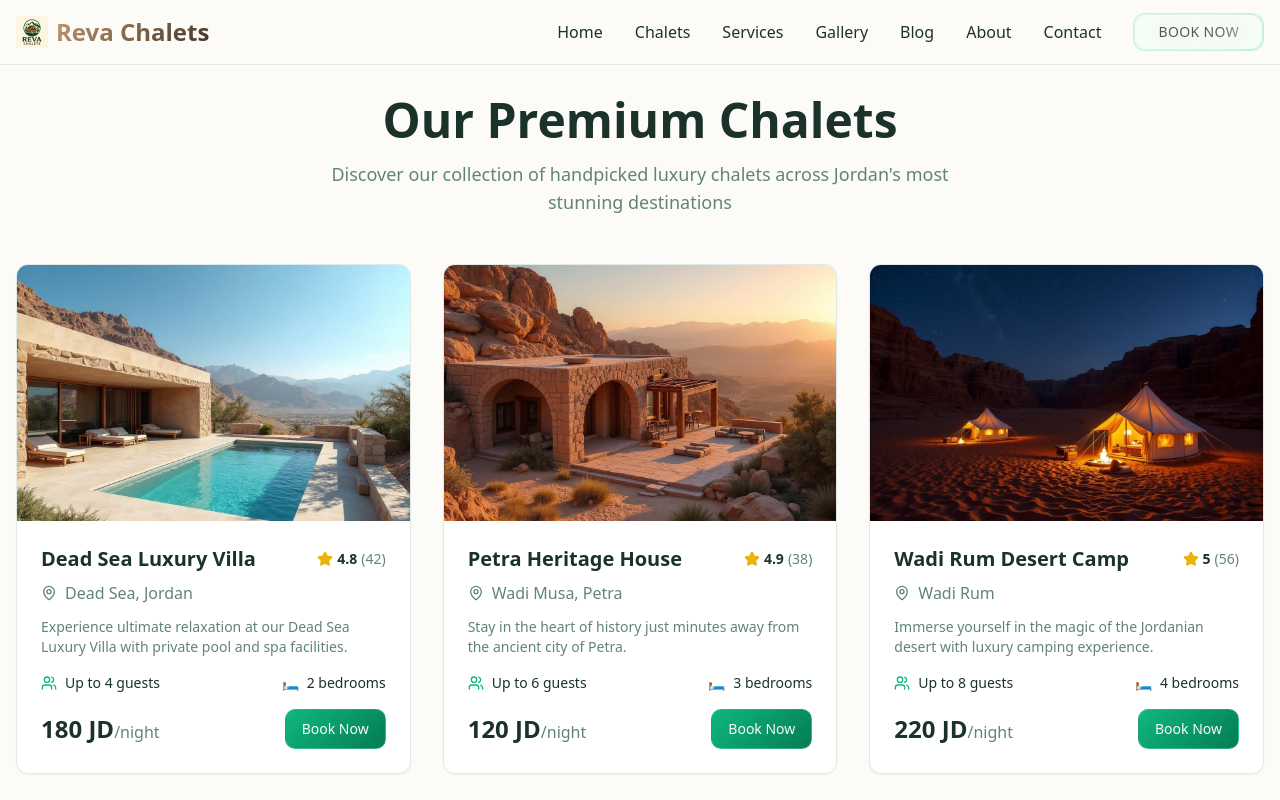
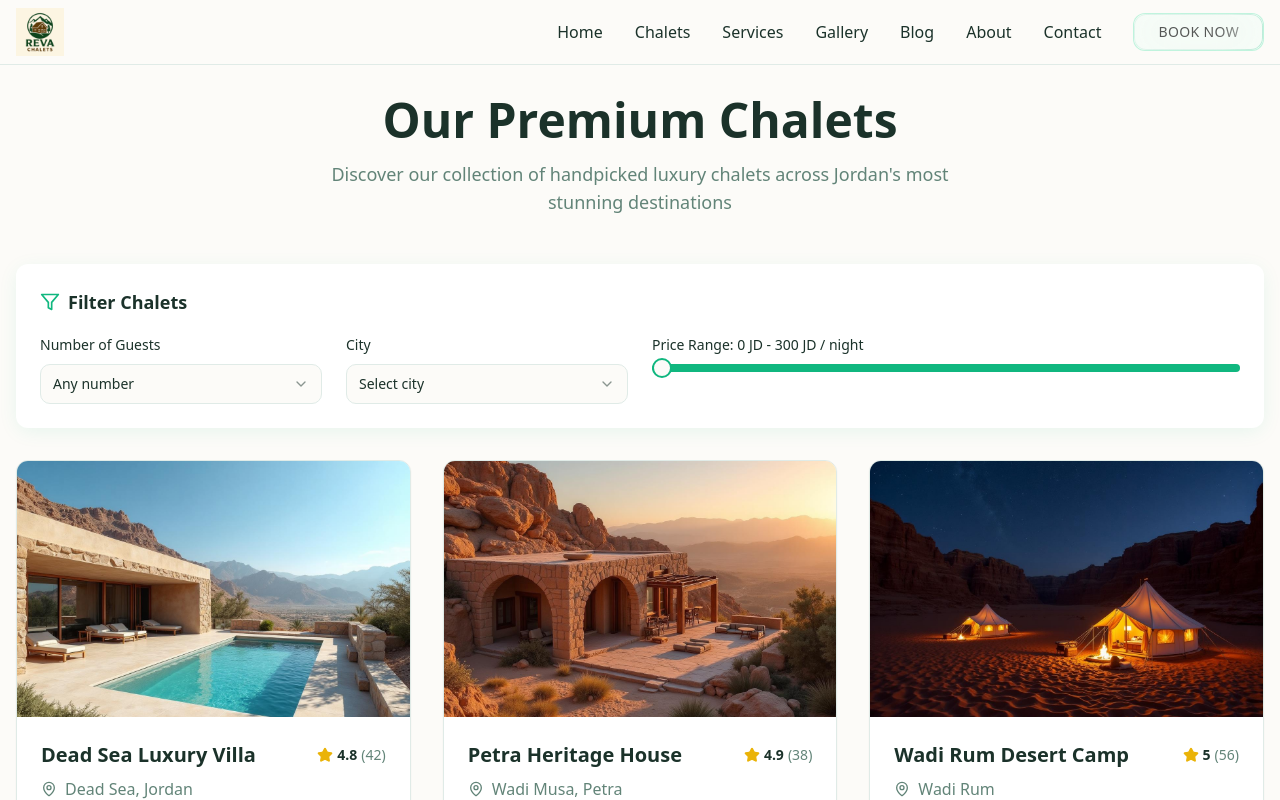
Before and after one commit to Mutasem-mk4/reva-getaways, a React (Vite) app: page /chalets in a window 1280 px wide. Shown: the top 800 px of the page. Built offline with nearby package versions, Linux system fonts and the light colour scheme.

Commit message:
Reverted to commit e51e65e648a4f1e389ccbd79a5af08855c24335c

```diff
--- a/src/components/BookingForm.tsx
+++ b/src/components/BookingForm.tsx
@@ -67,8 +67,8 @@ const BookingForm = ({ chaletName }: BookingFormProps) => {
   };
 
   return (
-    <div className="bg-card p-6 rounded-xl shadow-card">
-      <h3 className="text-2xl font-bold mb-6 text-foreground">
+    <div className="bg-gradient-hero p-8 rounded-xl shadow-elegant w-full max-w-4xl mx-auto">
+      <h3 className="text-2xl font-bold mb-6 text-primary-foreground">
         {chaletName ? `Book ${chaletName}` : "Make a Booking Inquiry"}
       </h3>
       <form onSubmit={handleSubmit} className="space-y-4">
--- a/src/components/Navbar.tsx
+++ b/src/components/Navbar.tsx
@@ -11,11 +11,8 @@ const Navbar = () => {
     <nav className="fixed top-0 w-full bg-background/95 backdrop-blur-md z-50 border-b border-border">
       <div className="container mx-auto px-4">
         <div className="flex items-center justify-between h-16">
-          <Link to="/" className="flex items-center space-x-2">
-            <img src="/lovable-uploads/4767e45c-9364-4ef5-bc21-7ae89e684cb6.png" alt="Reva Chalets" className="h-8 w-8" />
-            <span className="text-2xl font-bold bg-gradient-wood bg-clip-text text-transparent">
-              Reva Chalets
-            </span>
+          <Link to="/" className="flex items-center">
+            <img src="/lovable-uploads/4767e45c-9364-4ef5-bc21-7ae89e684cb6.png" alt="Reva Chalets" className="h-12 w-12" />
           </Link>
 
           {/* Desktop Navigation */}
--- a/src/pages/Chalets.tsx
+++ b/src/pages/Chalets.tsx
@@ -2,13 +2,23 @@ import Navbar from "@/components/Navbar";
 import Footer from "@/components/Footer";
 import { Card } from "@/components/ui/card";
 import { Button } from "@/components/ui/button";
+import { Input } from "@/components/ui/input";
+import { Select, SelectContent, SelectItem, SelectTrigger, SelectValue } from "@/components/ui/select";
+import { Slider } from "@/components/ui/slider";
+import { Label } from "@/components/ui/label";
 import { Link } from "react-router-dom";
-import { MapPin, Users, Star } from "lucide-react";
+import { MapPin, Users, Star, Filter } from "lucide-react";
+import { useState } from "react";
 import chalet1 from "@/assets/chalet-1.jpg";
 import chalet2 from "@/assets/chalet-2.jpg";
 import chalet3 from "@/assets/chalet-3.jpg";
 
 const Chalets = () => {
+  const [filters, setFilters] = useState({
+    guests: "",
+    city: "",
+    priceRange: [0, 300]
+  });
   const chalets = [
     {
       id: 1,
@@ -48,6 +58,15 @@ const Chalets = () => {
     }
   ];
 
+  const cities = ["All Cities", "Dead Sea", "Wadi Musa", "Wadi Rum"];
+
+  const filteredChalets = chalets.filter((chalet) => {
+    const matchesGuests = !filters.guests || chalet.guests >= parseInt(filters.guests);
+    const matchesCity = !filters.city || filters.city === "All Cities" || chalet.location.includes(filters.city);
+    const matchesPrice = chalet.price >= filters.priceRange[0] && chalet.price <= filters.priceRange[1];
+    return matchesGuests && matchesCity && matchesPrice;
+  });
+
   return (
     <div className="min-h-screen bg-background">
       <Navbar />
@@ -63,8 +82,66 @@ const Chalets = () => {
             </p>
           </div>
 
+          {/* Filters Section */}
+          <div className="bg-card rounded-xl p-6 mb-8 shadow-card">
+            <div className="flex items-center mb-4">
+              <Filter className="w-5 h-5 mr-2 text-primary" />
+              <h2 className="text-lg font-semibold text-foreground">Filter Chalets</h2>
+            </div>
+
+            <div className="grid grid-cols-1 md:grid-cols-4 gap-6">
+              {/* Guests Filter */}
+              <div className="space-y-2">
+                <Label htmlFor="guests">Number of Guests</Label>
+                <Select value={filters.guests} onValueChange={(value) => setFilters({...filters, guests: value})}>
+                  <SelectTrigger>
+                    <SelectValue placeholder="Any number" />
+                  </SelectTrigger>
+                  <SelectContent>
+                    <SelectItem value="">Any number</SelectItem>
+                    {[1, 2, 3, 4, 5, 6, 7, 8].map((num) => (
+                      <SelectItem key={num} value={num.toString()}>
+                        {num}+ guests
+                      </SelectItem>
+                    ))}
+                  </SelectContent>
+                </Select>
+              </div>
+
+              {/* City Filter */}
+              <div className="space-y-2">
+                <Label htmlFor="city">City</Label>
+                <Select value={filters.city} onValueChange={(value) => setFilters({...filters, city: value})}>
+                  <SelectTrigger>
+                    <SelectValue placeholder="Select city" />
+                  </SelectTrigger>
+                  <SelectContent>
+                    {cities.map((city) => (
+                      <SelectItem key={city} value={city}>
+                        {city}
+                      </SelectItem>
+                    ))}
+                  </SelectContent>
+                </Select>
+              </div>
+
+              {/* Price Range Filter */}
+              <div className="space-y-2 md:col-span-2">
+                <Label>Price Range: {filters.priceRange[0]} JD - {filters.priceRange[1]} JD / night</Label>
+                <Slider
+                  value={filters.priceRange}
+                  onValueChange={(value) => setFilters({...filters, priceRange: value})}
+                  max={300}
+                  min={0}
+                  step={10}
+                  className="w-full"
+                />
+              </div>
+            </div>
+          </div>
+
           <div className="grid grid-cols-1 md:grid-cols-2 lg:grid-cols-3 gap-8">
-            {chalets.map((chalet) => (
+            {filteredChalets.map((chalet) => (
               <Card key={chalet.id} className="group overflow-hidden hover:shadow-elegant transition-all duration-300">
                 <div className="relative h-64 overflow-hidden">
                   <img
--- a/src/pages/Index.tsx
+++ b/src/pages/Index.tsx
@@ -33,9 +33,11 @@ const Index = () => {
             Experience luxury chalets in the most beautiful locations across Jordan
           </p>
           <div className="flex flex-col sm:flex-row gap-4 justify-center">
-            <Button variant="hero" size="lg">
-              Explore Chalets
-            </Button>
+            <Link to="/chalets">
+              <Button variant="hero" size="lg">
+                Explore Chalets
+              </Button>
+            </Link>
             <ShinyButton className="text-emerald-800 border border-emerald-300/40 bg-emerald-50/40">
               Book Your Stay
             </ShinyButton>
```
